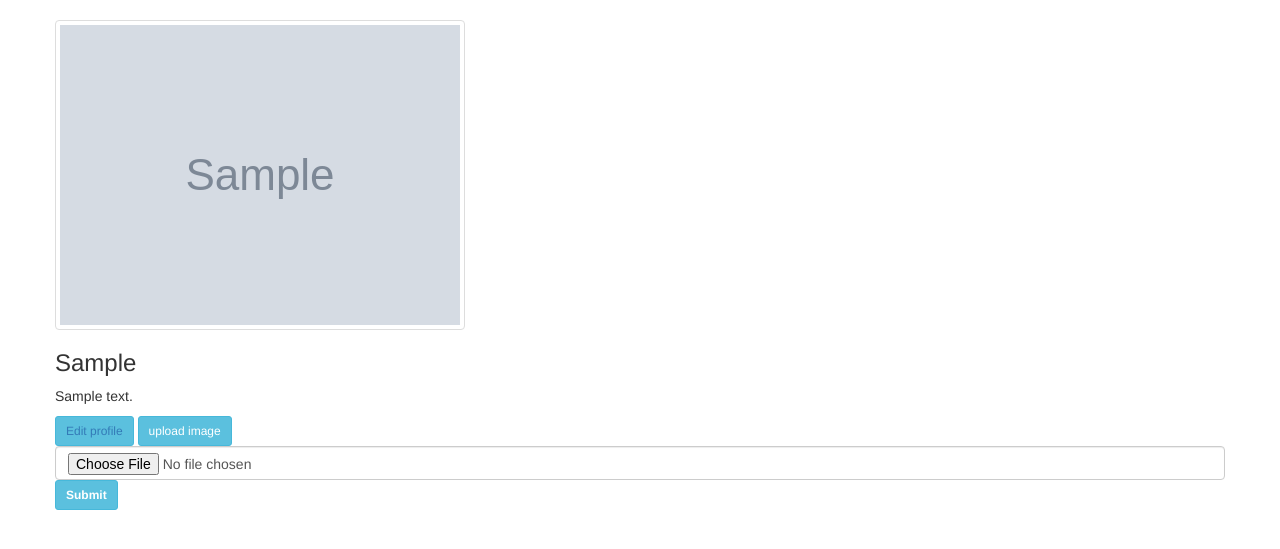
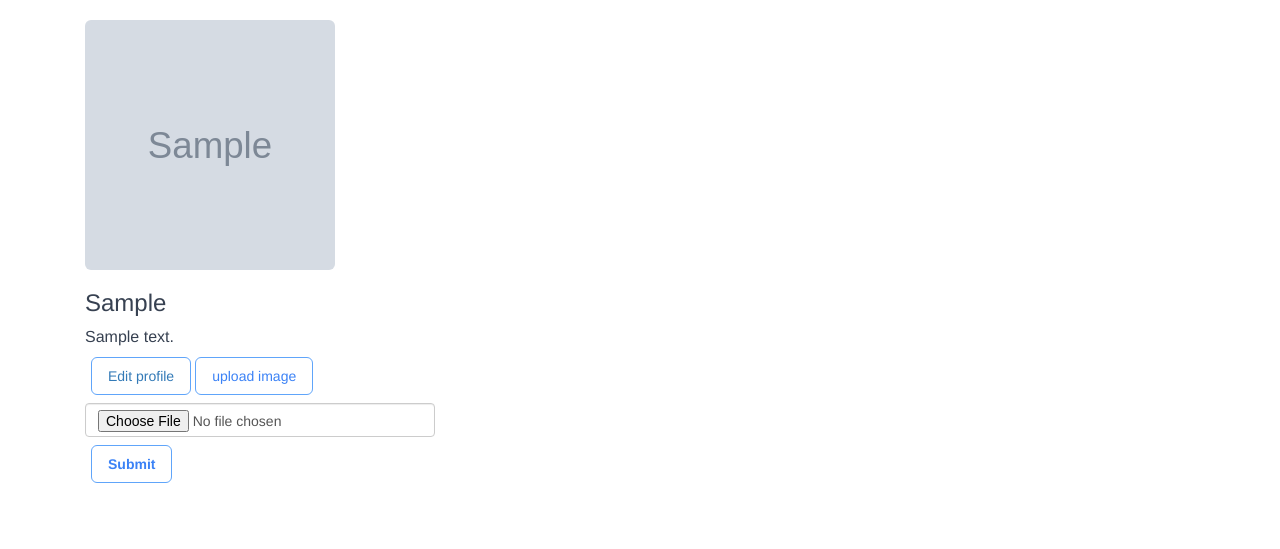
Before and after one commit to kema-ray/Blog-Post, a Flask app: a page that uses app/templates/profile/profile.html in a window 1280 px wide. Shown: the part 52-601 px from the top of the page. Run offline with Flask 2, Linux system fonts and the light colour scheme; a user stored in the database is signed in; tables that the repository leaves empty hold one stand-in row (values such as "Sample post"); grey boxes marked "Sample" are stand-in pictures; data that the repository does not hold is empty; some libraries are stand-ins or nearby versions; some web fonts are replaced.

Commit message:
make style

```diff
--- a/app/static/css/style.css
+++ b/app/static/css/style.css
@@ -33,3 +33,18 @@ body{
 .blockquote,.Title{
     font-family: 'Oleo Script Swash Caps', cursive;
 }
+.img{
+    height: 250px;
+    width: 250px;
+    border-radius: 6px;
+}
+.mybtn{
+    /* display: block; */
+    padding: 8px 16px;
+    border-radius: 6px;
+    background: transparent;
+    color: #3b82f6;
+    border: 1px solid #60a5fa;
+    outline:none;
+    margin: 8px -2px 8px 6px;
+}
--- a/app/templates/blogs.html
+++ b/app/templates/blogs.html
@@ -4,7 +4,6 @@
     <div class="card-body">
       <h5 class="card-title">{{blogs.title}}</h5>
       <p class="card-text">{{blogs.post}}</p>
-      <a href="#" class="btn btn-primary">Go somewhere</a>
     </div>
 </div>
 {% enblock%}
--- a/app/templates/profile/profile.html
+++ b/app/templates/profile/profile.html
@@ -2,37 +2,37 @@
 
 {% block content %}
 <div class="container">
-    <div class="row">
+    <div class="col-md-4">
         <div class="card">
 
             {% if user.profile_pic_path %}
-            <img src="{{url_for('static',filename=user.profile_pic_path)}}" alt="" class="img-thumbnail">
+            <img src="{{url_for('static',filename=user.profile_pic_path)}}" alt="" class="img">
             {%else%}
             <p>No profile picture</p>
             {% endif %}
 
 
             <div class="card-body">
-              <h3> {{user.username| capitalize}} </h3>
+              <h3 style="color: #374151; font-weight:500; font-size:24px;"> {{user.username| capitalize}} </h3>
 
 
                {% if user.bio %}
-               <p> {{user.bio}}</p>
+               <p style="color: #374151; font-weight:500; font-size:16px; margin:0;"> {{user.bio}}</p>
                {%else%}
-               <p> {{user.username| capitalize}} has no bio </p>
+               <p style="color: #374151; font-weight:500; font-size:16px; margin:0;"> {{user.username| capitalize}} has no bio </p>
                {% endif %}
                {% if user == current_user %}
                 <div class="profile">
-                    <div class="main">
-                        <button class="btn btn-sm btn-info" id="btn"><a href="{{url_for('main.update_profile',uname=user.username)}}">Edit profile</a></button>
-                        <button class="btn btn-sm btn-info" id="btn">upload image</button>
+                    <div class="main" style="display: flex; align-items:center;">
+                        <button class="mybtn" id="btn"><a href="{{url_for('main.update_profile',uname=user.username)}}">Edit profile</a></button>
+                        <button class="mybtn" id="btn">upload image</button>
 
                     </div>
                     <div class="image">
                         <form  action="{{url_for('main.update_pic',uname=user.username)}}" method="post" enctype = "multipart/form-data">
 
                             <input type="file"  name="photo" class="form-control" required>
-                            <input type="submit" class="btn btn-sm btn-info" style="font-weight: bolder;"id="btn">
+                            <input type="submit" class="mybtn" style="font-weight: bolder;"id="btn">
                         </form>
                     </div>
                 </div>
```
Also changed, not shown: app/templates/profile/update.html (+5 -2 lines).
